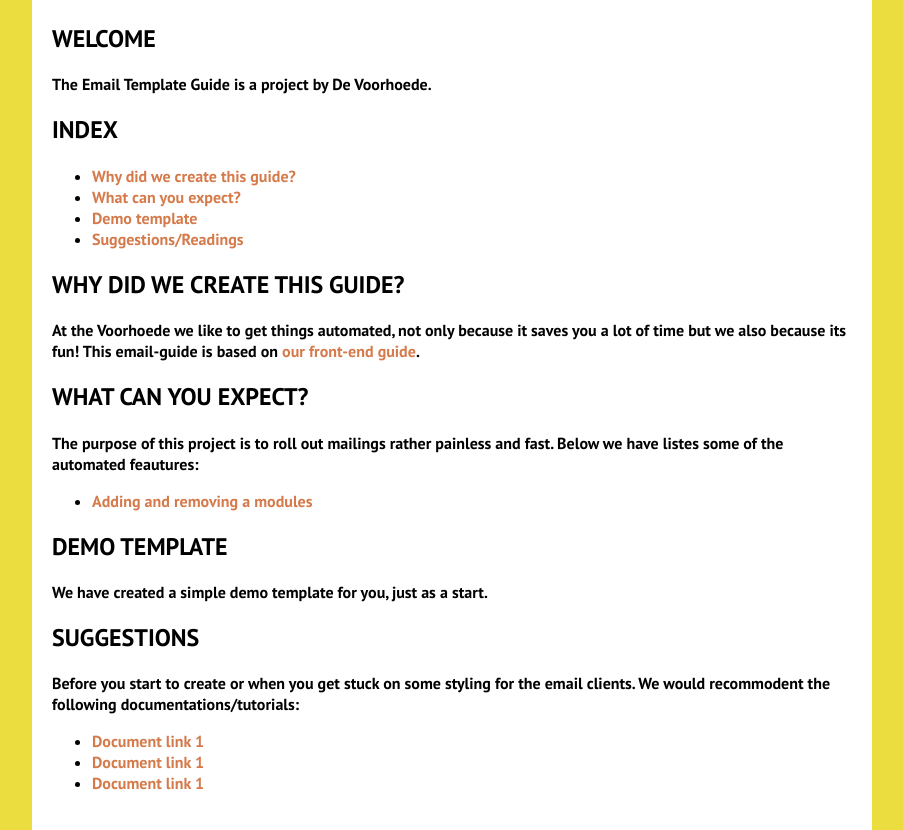
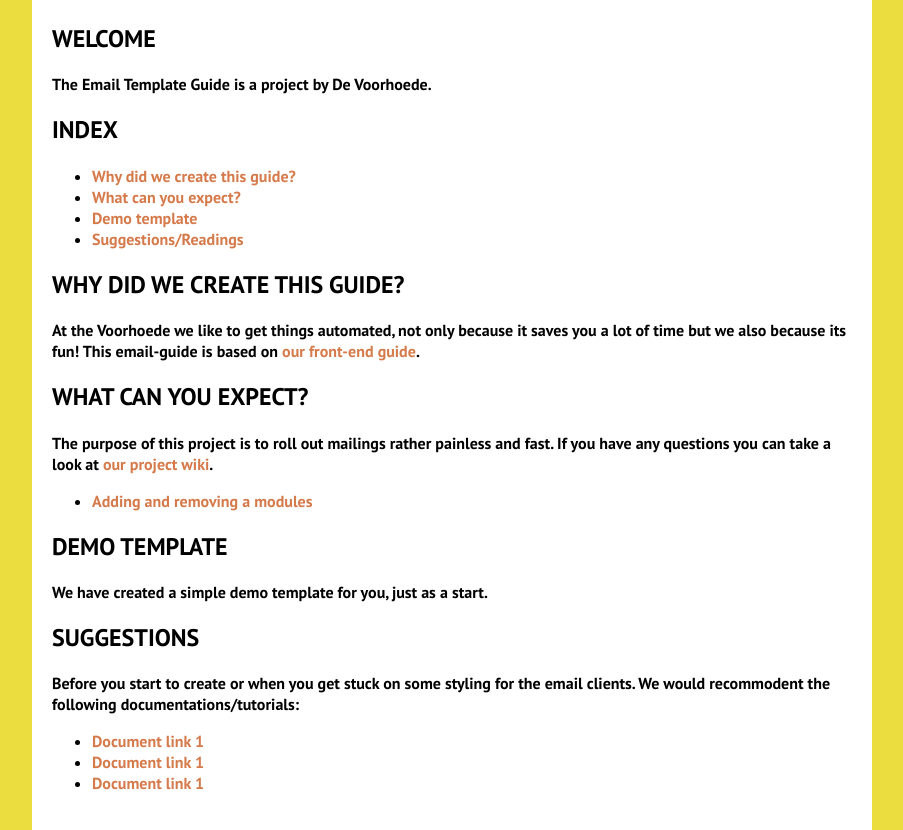
Before and after one commit to voorhoede/email-template-guide, a website: page src/views/welcome/welcome.html in a window 1280 px wide. Shown: the whole page, without its empty margins (188-1091 px from the left). Drawn offline with nearby package versions, Linux system fonts and the light colour scheme; files that its build step writes are made by us from their sources.

Commit message:
chore(welcome) changed link to github wiki

```diff
--- a/src/views/welcome/welcome.html
+++ b/src/views/welcome/welcome.html
@@ -29,11 +29,11 @@
     </p>
     <h2 id="what">What can you expect?</h2>
     <p>
-        The purpose of this project is to roll out mailings rather painless and fast. Below we have
-        listes some of the automated feautures:
+        The purpose of this project is to roll out mailings rather painless and fast. If you have
+        any questions you can take a look at <a href="http://www.google.nl" data-target="_blank" target="_blank">our project wiki</a>.
     </p>
     <ul>
-        <li><a href="https://github.com/voorhoede/email-template-guide#adding-and-removing-modules"
+        <li><a href="https://github.com/voorhoede/email-template-guide/wiki/Adding-and-removing-modules"
                target="_blank">Adding and removing a modules</a></li>
     </ul>
 
--- a/src/views/welcome/welcome.less
+++ b/src/views/welcome/welcome.less
@@ -17,7 +17,7 @@ body {
 .welcome-view {
 	background: #ffffff;
 	padding: 20px;
-	width: 800px;
+	max-width: 800px;
 	margin: 0 auto;
 	font-family: 'pt-sans-bold', arial, sans-serif;
 
```
